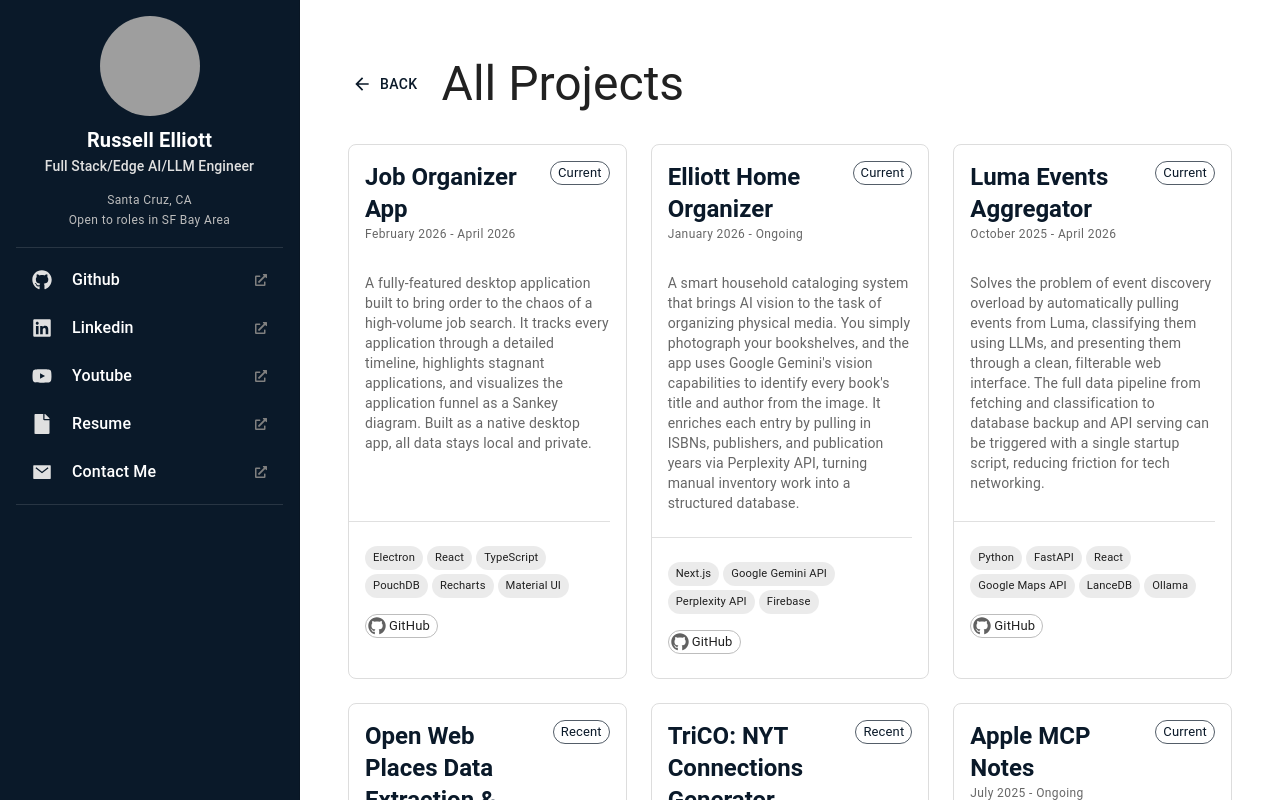
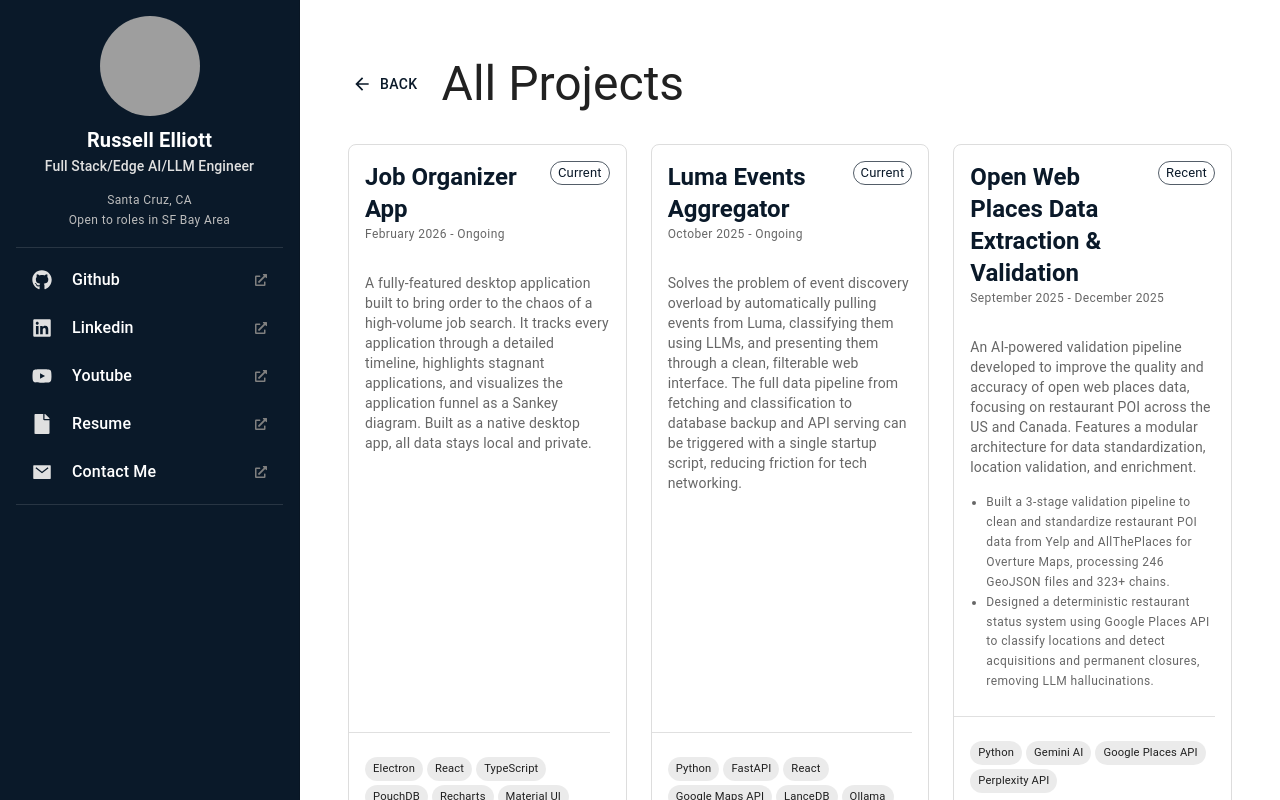
Before and after one commit to russellelliott/russellelliott-portfolio-site-react, a React (Create React App) app: page /projects in a window 1280 px wide. Shown: the top 800 px of the page. Built offline with nearby package versions, Linux system fonts and the light colour scheme; grey boxes are pictures that could not be loaded.

Commit message:
cleand up dates and using different ports

```diff
--- a/package.json
+++ b/package.json
@@ -19,7 +19,7 @@
     "web-vitals": "^2.1.4"
   },
   "scripts": {
-    "start": "react-scripts start",
+    "start": "PORT=2001 react-scripts start",
     "build": "react-scripts build",
     "test": "react-scripts test",
     "eject": "react-scripts eject"
--- a/src/data/projects.js
+++ b/src/data/projects.js
@@ -13,20 +13,20 @@
        end: "Ongoing"
       }
   },
-  {
-    name: "Elliott Home Organizer",
-    slug: "elliott-home-organization",
-    category: "Current",
-    description: "A smart household cataloging system that brings AI vision to the task of organizing physical media. You simply photograph your bookshelves, and the app uses Google Gemini's vision capabilities to identify every book's title and author from the image. It enriches each entry by pulling in ISBNs, publishers, and publication years via Perplexity API, turning manual inventory work into a structured database.",
-    techStack: ["Next.js", "Google Gemini API", "Perplexity API", "Firebase"],
-    links: {
-      github: { "Source Code": "https://github.com/russellelliott/Elliott-Home-Organization" }
-    },
-     dates: {
-       start: new Date("2026-01-01"),
-       end: "Ongoing"
-      }
-  },
+  // {
+  //   name: "Elliott Home Organizer",
+  //   slug: "elliott-home-organization",
+  //   category: "Current",
+  //   description: "A smart household cataloging system that brings AI vision to the task of organizing physical media. You simply photograph your bookshelves, and the app uses Google Gemini's vision capabilities to identify every book's title and author from the image. It enriches each entry by pulling in ISBNs, publishers, and publication years via Perplexity API, turning manual inventory work into a structured database.",
+  //   techStack: ["Next.js", "Google Gemini API", "Perplexity API", "Firebase"],
+  //   links: {
+  //     github: { "Source Code": "https://github.com/russellelliott/Elliott-Home-Organization" }
+  //   },
+  //    dates: {
+  //      start: new Date("2026-01-01"),
+  //      end: "Ongoing"
+  //     }
+  // },
   {
     name: "Luma Events Aggregator",
     slug: "luma-event-aggregation",
@@ -38,7 +38,7 @@
     },
      dates: {
        start: new Date("2025-10-01"),
-       end: new Date("2026-04-01"),
+       end: "Ongoing"
       }
   },
   {
@@ -52,7 +52,7 @@
     },
      dates: {
        start: new Date("2026-02-01"),
-       end: new Date("2026-04-01"),
+       end: "Ongoing"
       }
   },
   {
```
